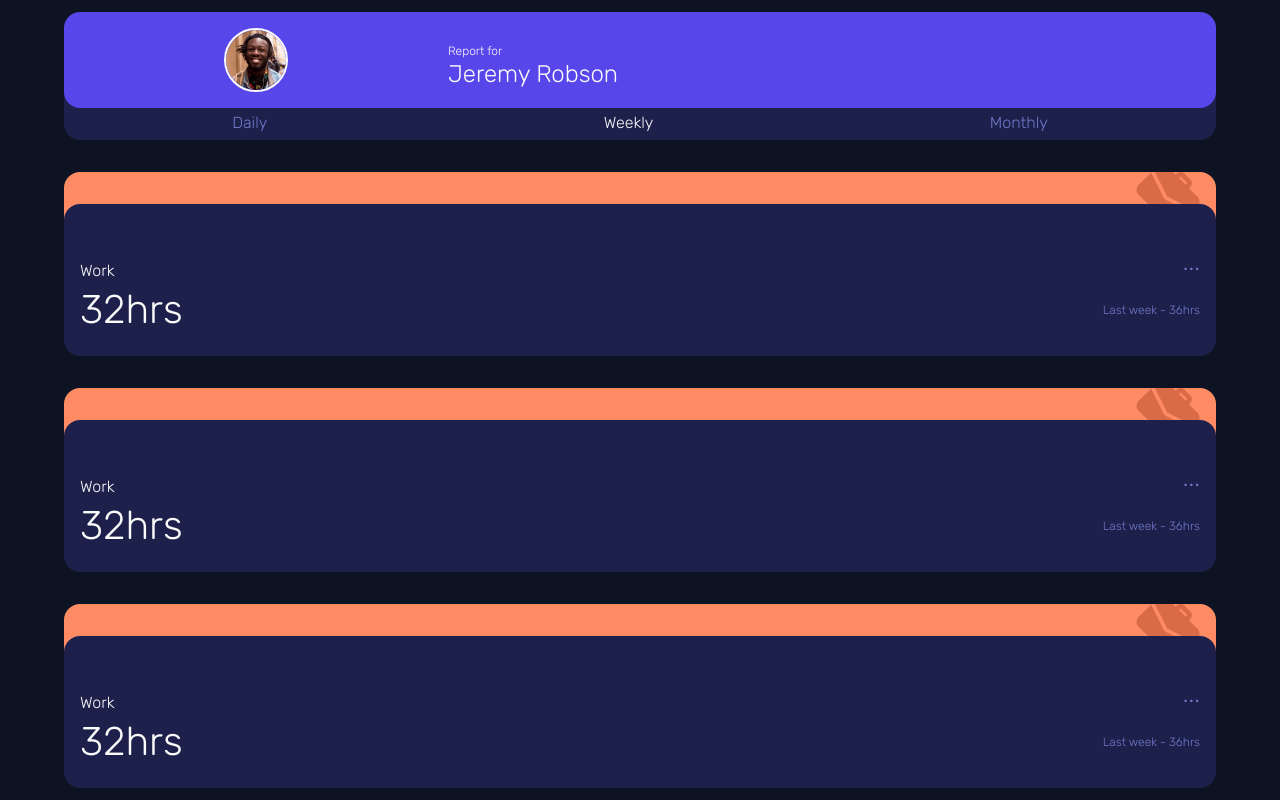
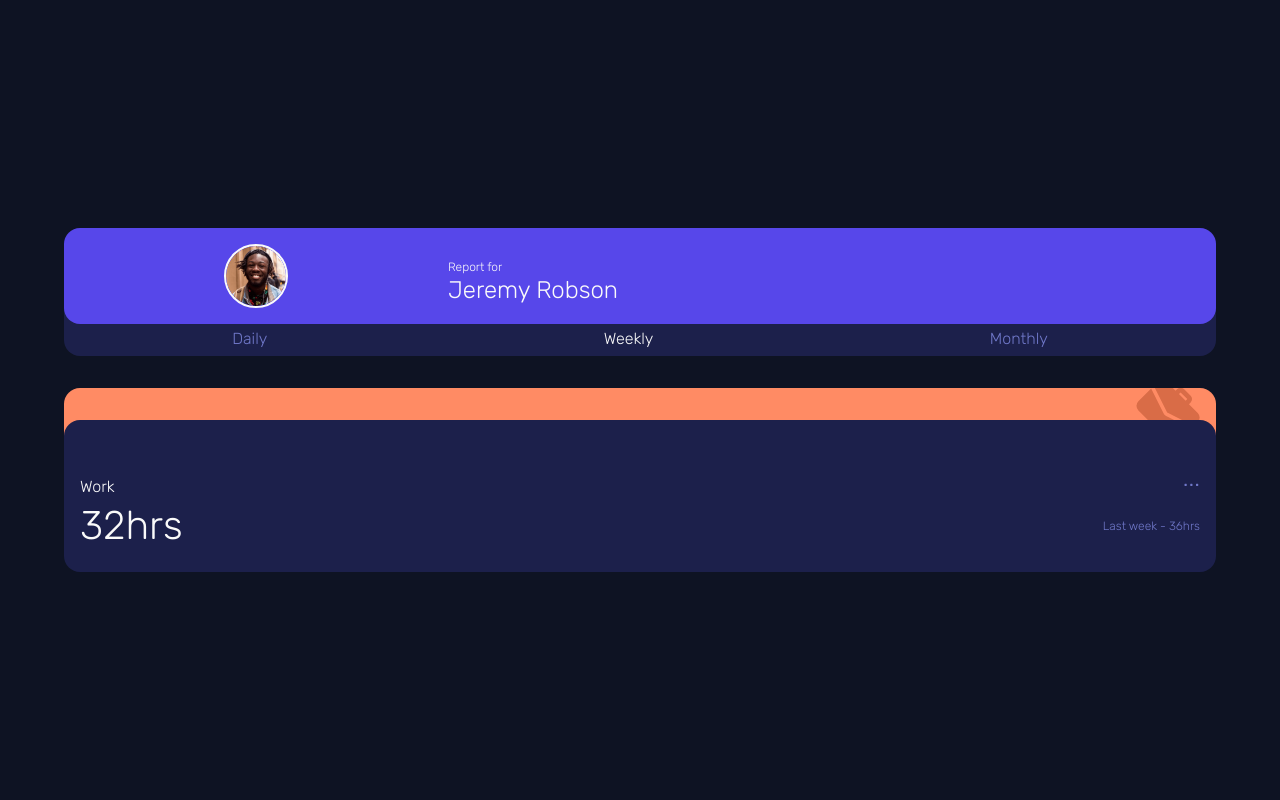
Before and after one commit to PhilippeItsMe/fe-timeTracking-challenge, a plain HTML site: page index.html in a window 1280 px wide. Drawn offline with nearby package versions, Linux system fonts and the light colour scheme.

Commit message:
Extraction key data form the DOM and setting up the cards colors

```diff
--- a/assets/css/style.css
+++ b/assets/css/style.css
@@ -42,7 +42,8 @@ h1 {
     font-weight: 100;
 }
 
-h2 {
+h2,
+button {
     font-size: 1rem;
     font-weight: 300;
 }
--- a/index.html
+++ b/index.html
@@ -5,6 +5,7 @@
     <meta charset="UTF-8">
     <meta name="viewport" content="width=device-width, initial-scale=1.0">
     <title>Time Tracking FrontEnd Mentoring Challenge</title>
+    <link rel="icon" type="image/png" sizes="32x32" href="assets/images/favicon-32x32.png">
     <meta name="author" content="Philippe Tschanun">
     <meta name="description" content="3rd JS path challenge">
     <meta name="keywords" content="frontend, htlm, css, js">
@@ -22,33 +23,9 @@
                 <h1 id="name">Jeremy Robson</h1>
             </div>
             <div id="periode-box">
-                <h2 class="inactive">Daily</h2>
-                <h2>Weekly</h2>
-                <h2 class="inactive">Monthly</h2>
-            </div>
-        </section>
-
-        <section class="activity-box" id="work-box">
-            <div class="icon-box">
-                <img class="icon" src="assets/images/icon-work.svg" alt="jeremy portrait">
-            </div>
-            <div class="data-box">
-                <h2 class="activity">Work</h2>
-                <p class="three-points ultra-light-navy-blue">...</p>
-                <p class="time-total">32hrs</p>
-                <p class="last-periode-time-total ultra-light-navy-blue">Last week - 36hrs</p>
-            </div>
-        </section>
-
-        <section class="activity-box" id="work-box">
-            <div class="icon-box">
-                <img class="icon" src="assets/images/icon-work.svg" alt="jeremy portrait">
-            </div>
-            <div class="data-box">
-                <h2 class="activity">Work</h2>
-                <p class="three-points ultra-light-navy-blue">...</p>
-                <p class="time-total">32hrs</p>
-                <p class="last-periode-time-total ultra-light-navy-blue">Last week - 36hrs</p>
+                <h2 id="daily" class="button inactive">Daily</h2>
+                <h2 id="weekly" class="button">Weekly</h2>
+                <h2 id="monthl" class="button inactive">Monthly</h2>
             </div>
         </section>
 
```
Also changed, not shown: assets/js/script.js (+11 -0 lines).
